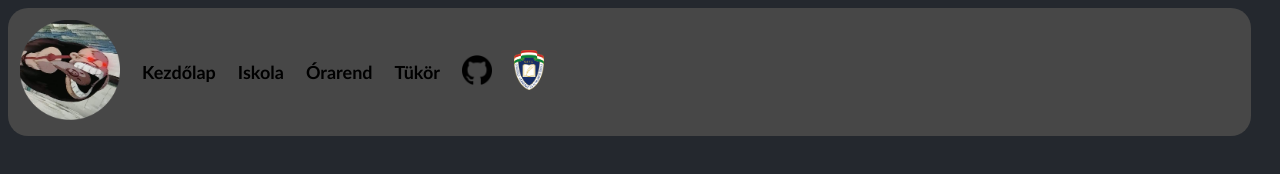
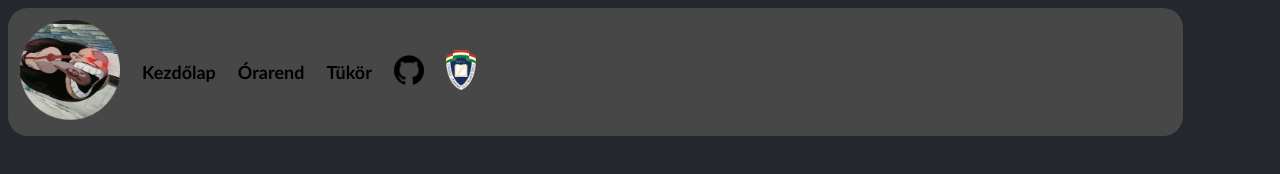
Before and after one commit to SzakalFlorian/SzakalFlorian.github.io, a plain HTML site: page index.html in a window 1280 px wide. Drawn offline with Linux system fonts and the light colour scheme.

Commit message:
Update index.html

```diff
--- a/index.html
+++ b/index.html
@@ -13,7 +13,6 @@
             <tr>
                 <th><a href="index.html"><img src="logo2.png" alt="logo" style="width:100px;height:100px;"></a></th>
                 <a style="text-decoration:none;" href="index.html"><th class="gomb">Kezdőlap</th></a>
-                <th class="gomb"><a style="text-decoration:none;" href="iskola.html">Iskola</a></th>
                 <th class="gomb"><a style="text-decoration:none;" href="orarend.html">Órarend</a></th>
                 <th class="gomb"><a style="text-decoration:none;" href="tukor.html">Tükör</a></th>
                 <th class="gomb"><a style="text-decoration:none;" href="https://github.com/SzakalFlorian"><img src="github.png" style="width:30px;"></a></th>
```
